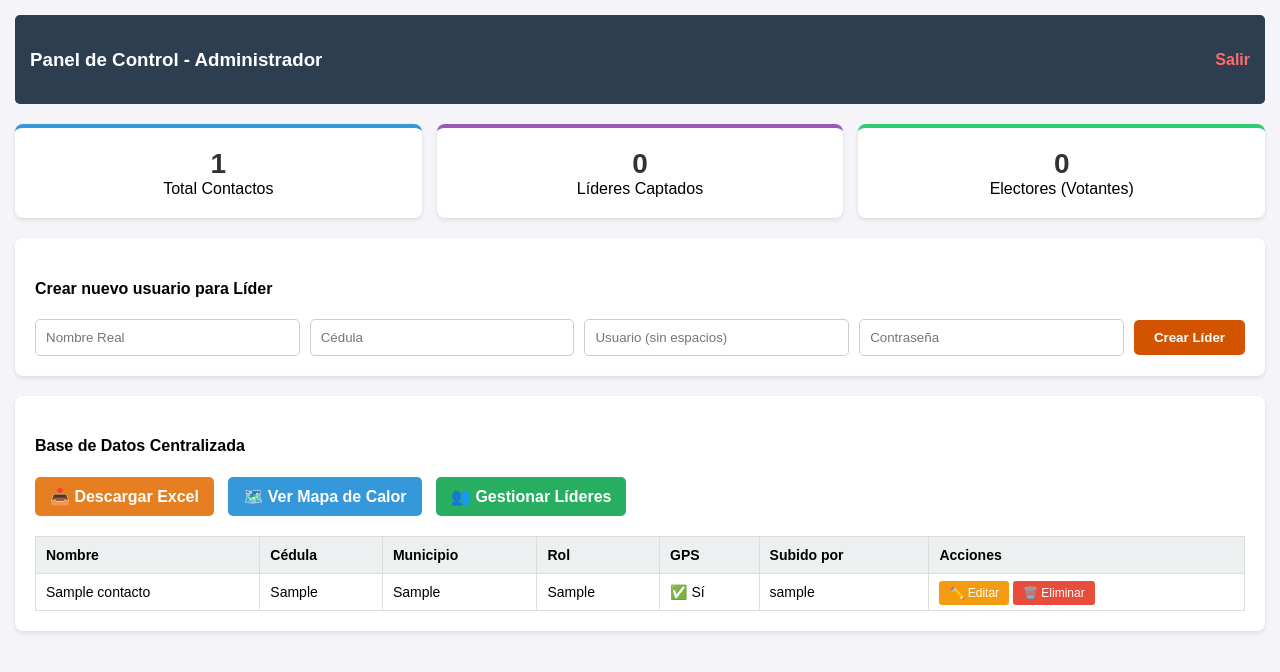
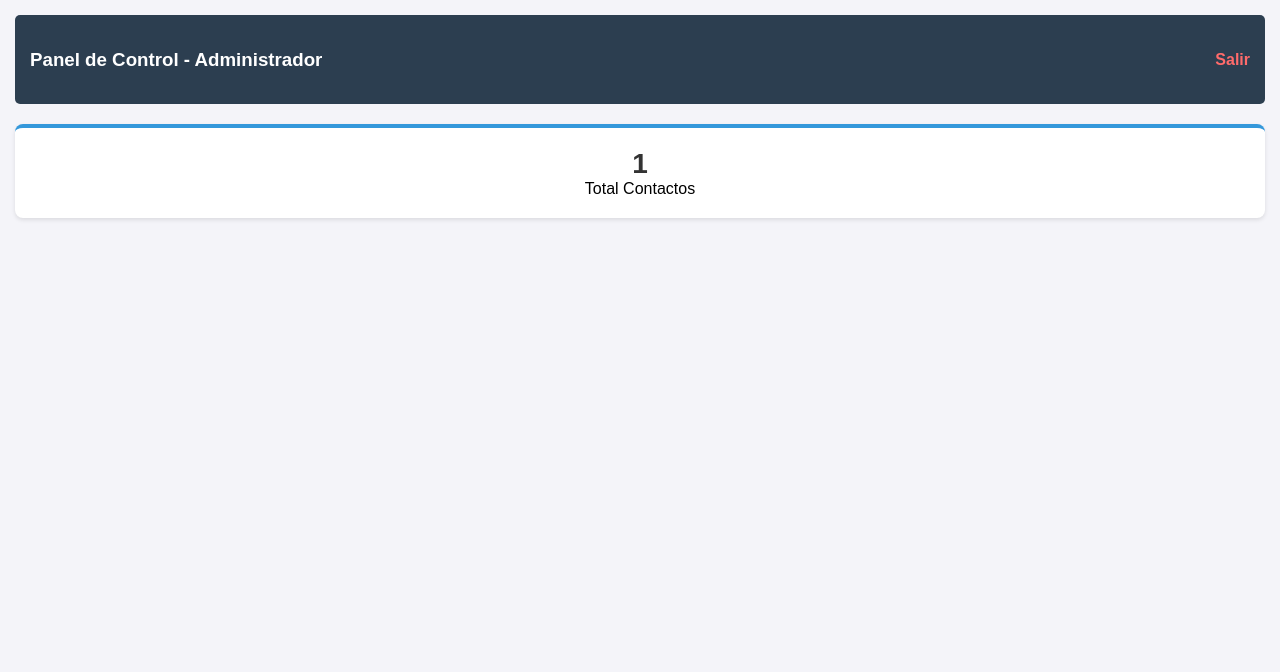
Before and after one commit to crm-campana-narino/Nari-o-Vital, a Flask app: page / in a window 1280 px wide. Shown: the top 672 px of the page. Run offline with Flask 3, Linux system fonts and the light colour scheme; a user stored in the database is signed in; tables that the repository leaves empty hold one stand-in row (values such as "Sample post").

Commit message:
Remove leader and voter KPI cards from dashboard

```diff
--- a/templates/admin_dashboard.html
+++ b/templates/admin_dashboard.html
@@ -44,58 +44,4 @@
             <div class="kpi-number">{{ total }}</div>
             <div>Total Contactos</div>
         </div>
-        <div class="kpi-card lideres">
-            <div class="kpi-number">{{ lideres }}</div>
-            <div>Líderes Captados</div>
-        </div>
-        <div class="kpi-card electores">
-            <div class="kpi-number">{{ electores }}</div>
-            <div>Electores (Votantes)</div>
-        </div>
-    </div>
-
-    <div class="card">
-        <h4>Crear nuevo usuario para Líder</h4>
-        <form class="form-crear-lider" method="POST" action="{{ url_for('crear_lider') }}">
-            <input type="text" name="nombre_completo" placeholder="Nombre Real" required>
-            <input type="text" name="cedula" placeholder="Cédula" required>
-            <input type="text" name="nuevo_usuario" placeholder="Usuario (sin espacios)" required>
-            <input type="text" name="nueva_clave" placeholder="Contraseña" required>
-            <button type="submit">Crear Líder</button>
-        </form>
-    </div>
-
-    <div class="card">
-        <h4>Base de Datos Centralizada</h4>
-        <a href="{{ url_for('exportar') }}" class="btn-export">📥 Descargar Excel</a>
-        <a href="{{ url_for('mapa') }}" class="btn-mapa">🗺️ Ver Mapa de Calor</a>
-        <a href="{{ url_for('gestion_lideres') }}" class="btn-lideres">👥 Gestionar Líderes</a>
-
-        <table>
-            <tr>
-                <th>Nombre</th>
-                <th>Cédula</th>
-                <th>Municipio</th>
-                <th>Rol</th>
-                <th>GPS</th>
-                <th>Subido por</th>
-                <th>Acciones</th>
-            </tr>
-            {% for c in contactos %}
-            <tr>
-                <td>{{ c.nombre }}</td>
-                <td>{{ c.cedula }}</td>
-                <td>{{ c.municipio }}</td>
-                <td>{{ c.tipo }}</td>
-                <td>{% if c.latitud %}✅ Sí{% else %}❌ No{% endif %}</td>
-                <td>{{ c.creador.username if c.creador else 'Admin' }}</td>
-                <td style="white-space: nowrap;">
-                    <a href="{{ url_for('editar_contacto', id=c.id) }}" style="background-color: #f39c12; color: white; padding: 5px 10px; text-decoration: none; border-radius: 3px; font-size: 12px;">✏️ Editar</a>
-                    <a href="{{ url_for('eliminar_contacto', id=c.id) }}" onclick="return confirm('¿Estás seguro?');" style="background-color: #e74c3c; color: white; padding: 5px 10px; text-decoration: none; border-radius: 3px; font-size: 12px;">🗑️ Eliminar</a>
-                </td>
-            </tr>
-            {% endfor %}
-        </table>
-    </div>
-</body>
-</html>
+        <div class="kpi-card lideres
```
